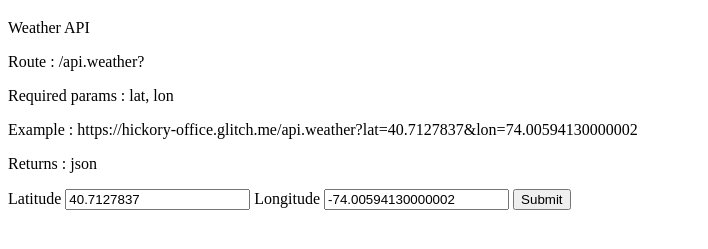
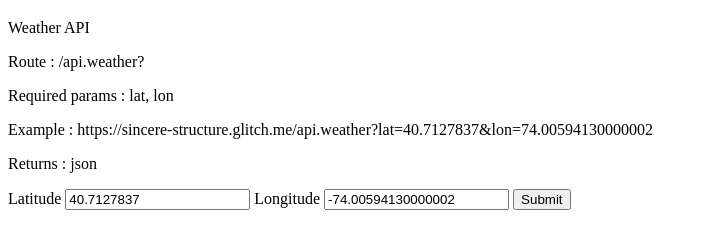
Before and after one commit to jrpcoder/proxy-server-momentum-app, a website: page views/index.html in a window 1280 px wide. Shown: the part 61-310 px from the top of the page, without its empty margins (0-708 px from the left). Drawn offline with nearby package versions, Linux system fonts and the light colour scheme.

Commit message:
update server link

```diff
--- a/views/index.html
+++ b/views/index.html
@@ -29,7 +29,7 @@
       <p>Weather API</p>
       <p>Route : /api.weather?</p>
       <p>Required params : lat, lon</p>
-      <p>Example : https://hickory-office.glitch.me/api.weather?lat=40.7127837&lon=74.00594130000002</p>
+      <p>Example : https://sincere-structure.glitch.me/api.weather?lat=40.7127837&lon=74.00594130000002</p>
       <p>Returns : json</p>
 
       <form>
```
Also changed, not shown: 1 other file.
